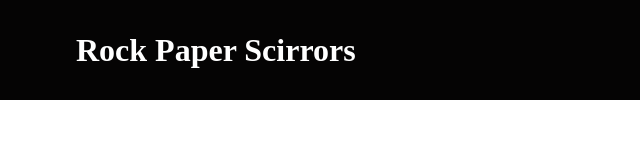
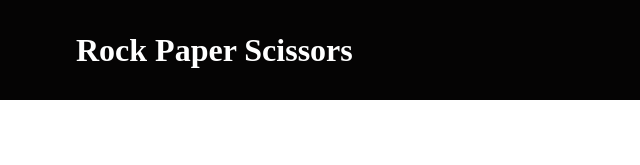
Before and after one commit to suhasS7/Mini-Project-Rock_Paper_Scissors, a plain HTML site: page Index.html in a window 1280 px wide. Shown: the top 165 px of the page, 574-1214 px from the left. Drawn offline with Linux system fonts and the light colour scheme.

Commit message:
Update Index.html

```diff
--- a/Index.html
+++ b/Index.html
@@ -10,7 +10,7 @@
 
 <body>
     <div id="heading">
-        <h1 style=" margin-left: 650px;">Rock Paper Scirrors</h1>
+        <h1 style=" margin-left: 650px;">Rock Paper Scissors</h1>
     </div>
 
     <div id="choices">
```
